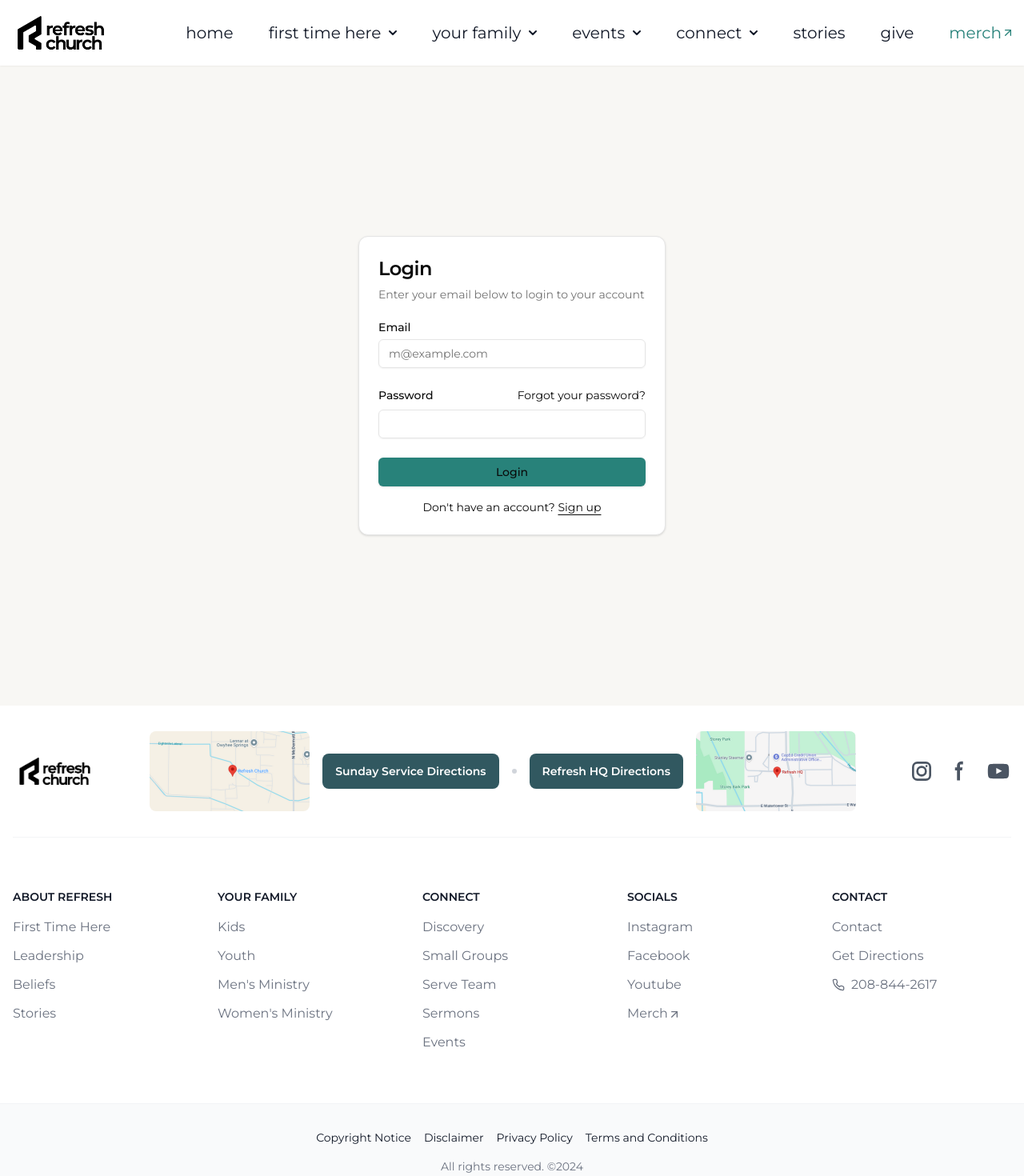
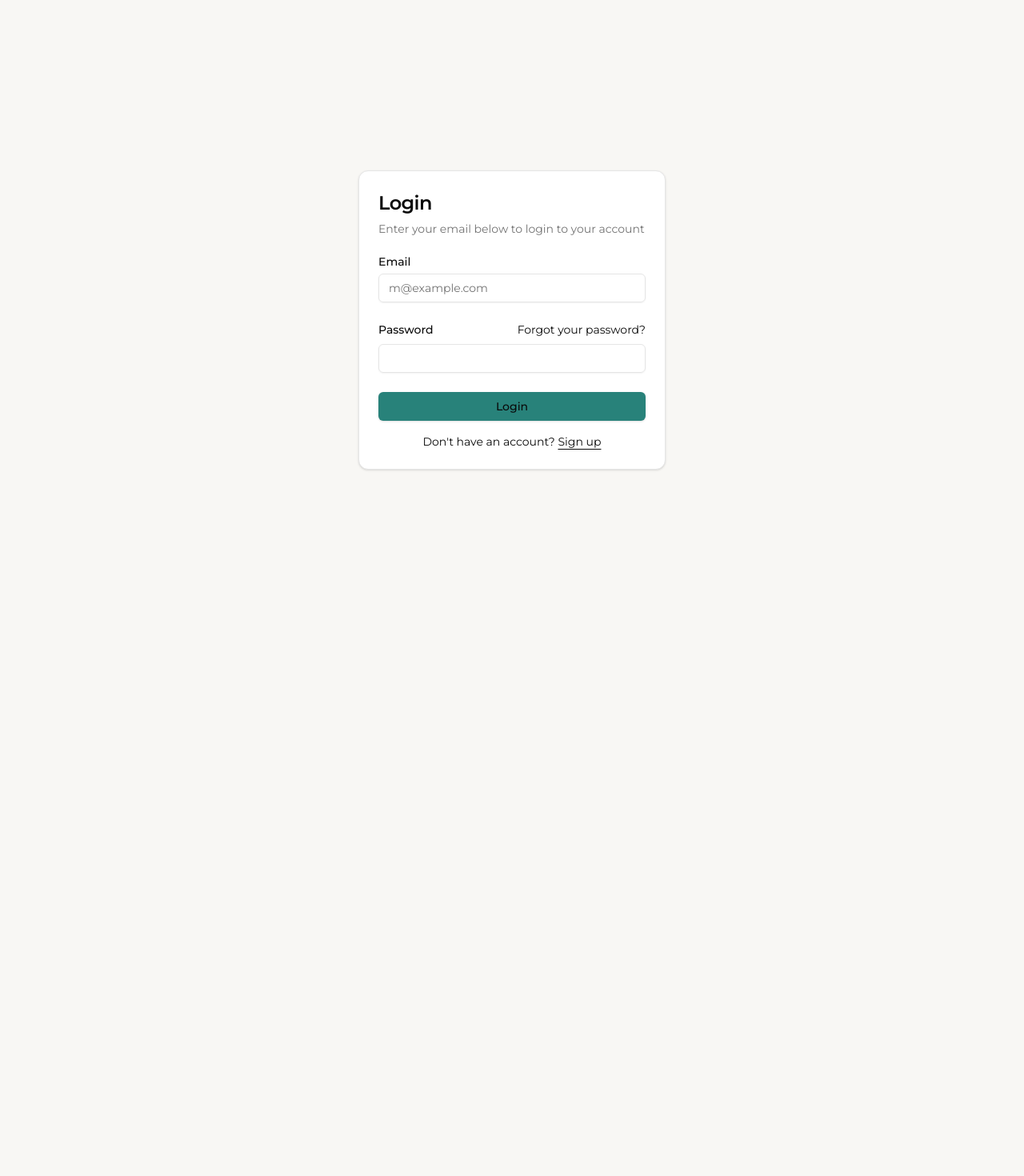
Before and after one commit to refreshchurch/refresh_church, a Next.js app: page /auth/login in a window 1280 px wide. Shown: the top 1470 px of the page at 80% size. After the commit the page ends 800 px from the top, so only its background shows below. Built offline with nearby package versions, Linux system fonts and the light colour scheme.

Commit message:
clean up login page

```diff
--- a/src/app/layoutWrapper.js
+++ b/src/app/layoutWrapper.js
@@ -7,12 +7,13 @@ import FooterComponent from './components/FooterComponent'
 export default function LayoutWrapper({ children }) {
   const pathname = usePathname()
   const isAdmin = pathname.startsWith('/admin')
+  const isAuth = pathname.startsWith('/auth')
 
   return (
     <>
-      {!isAdmin && <Navbar />}
+      {!isAdmin && !isAuth && <Navbar />}
       {children}
-      {!isAdmin && <FooterComponent />}
+      {!isAdmin && !isAuth && <FooterComponent />}
     </>
   )
 }
```
